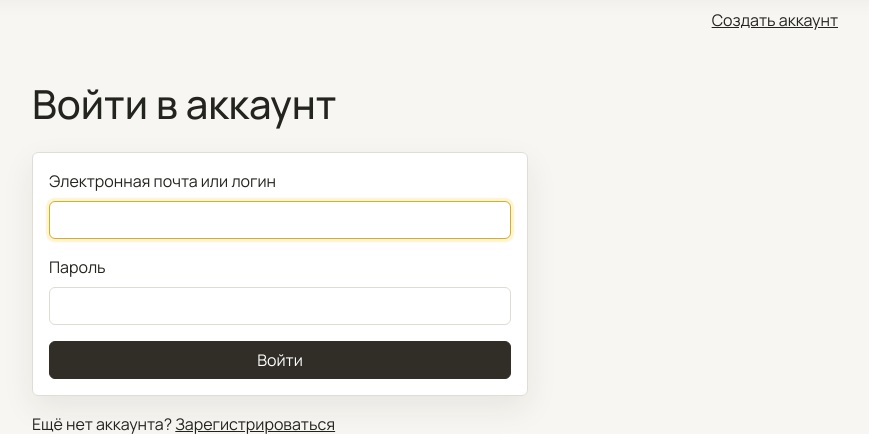
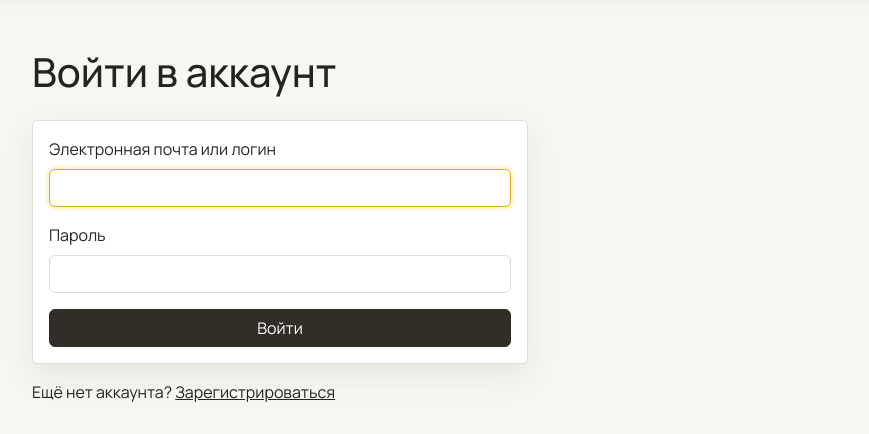
Before and after one commit to smedvedev964-ai/delivery-system-django, a Django app: page /accounts/login/?next=/accounts/addresses/add/ in a window 1280 px wide. Shown: the part 70-504 px from the top of the page, without its empty margins (360-1229 px from the left). Run offline with Django 5.2, Linux system fonts and the light colour scheme.

Commit message:
Убрать ссылку регистрации из общего шаблона

```diff
--- a/templates/base.html
+++ b/templates/base.html
@@ -41,7 +41,6 @@
 </header>
 <main>
   {% if messages %}<div class="container pt-3" aria-live="polite">{% for message in messages %}<div class="alert {% if message.tags == 'error' %}alert-danger{% else %}alert-success{% endif %} mb-2">{{ message }}</div>{% endfor %}</div>{% endif %}
-  {% if not user.is_authenticated %}<div class="container text-end pt-2"><a href="{% url 'accounts:register' %}">Создать аккаунт</a></div>{% endif %}
   {% block content %}{% endblock %}
 </main>
 <footer class="site-footer">
```
